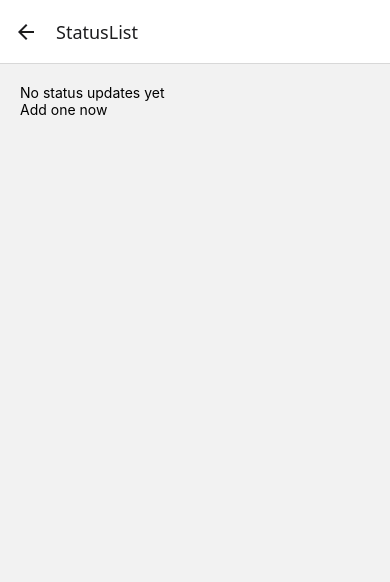
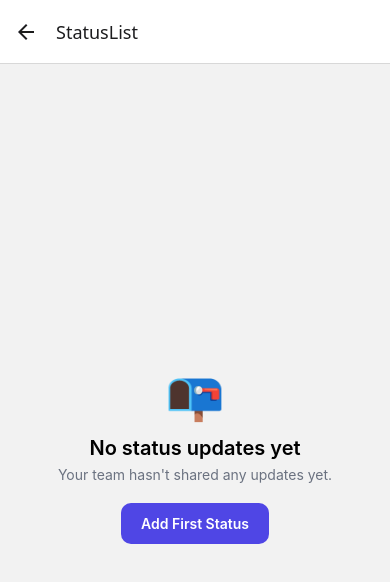
Before and after one commit to AnvetaDigital/TeamPlus, a React Native app in the folder TeamPlus/: screen /StatusList in a window 390 px wide. Shown: the top 582 px of the page. Built offline with nearby package versions, Linux system fonts and the light colour scheme.

Commit message:
[feat]: add refresh control, fab icon and apply styles to StatusList screen

```diff
--- a/TeamPlus/src/screens/StatusList/StatusListScreen.tsx
+++ b/TeamPlus/src/screens/StatusList/StatusListScreen.tsx
@@ -3,43 +3,73 @@ import { useStatus } from "../../context/StatusContext";
 import { useNavigation } from "@react-navigation/native";
 import { NativeStackNavigationProp } from "@react-navigation/native-stack";
 import { RootStackParamList } from "../../../App";
+import { styles } from "./styles";
+import { useState } from "react";
+import { RefreshControl } from "react-native";
 
-type NavProp = NativeStackNavigationProp<
-  RootStackParamList,
-  "StatusList"
->;
 export default function StatusListScreen() {
-  const { statuses } = useStatus();
-  const navigation = useNavigation<
-  NativeStackNavigationProp<RootStackParamList>
->();
+  const { statuses, reloadStatuses } = useStatus();
+  const [refreshing, setRefreshing] = useState(false);
+  const navigation =
+    useNavigation<NativeStackNavigationProp<RootStackParamList>>();
+
+  const onRefresh = async () => {
+    setRefreshing(true);
+    await reloadStatuses();
+    setTimeout(() => setRefreshing(false), 600);
+  };
 
   if (statuses.length === 0) {
     return (
-      <View style={{ padding: 20 }}>
-        <Text>No status updates yet</Text>
-        <Pressable onPress={()=>navigation.navigate("AddStatus")}>
-          <Text>Add one now</Text>
+      <View style={styles.emptyContainer}>
+        <Text style={styles.emptyIcon}>📭</Text>
+        <Text style={styles.emptyTitle}>No status updates yet</Text>
+        <Text style={styles.emptyText}>
+          Your team hasn't shared any updates yet.
+        </Text>
+        <Pressable
+          style={styles.emptyButton}
+          onPress={() => navigation.navigate("AddStatus")}
+        >
+          <Text style={styles.emptyButtonText}>Add First Status</Text>
         </Pressable>
       </View>
     );
   }
 
   return (
+    <View style={styles.container}>
       <FlatList
         data={statuses}
         keyExtractor={(item) => item.id}
+        refreshControl={
+          <RefreshControl refreshing={refreshing} onRefresh={onRefresh} />
+        }
+        showsVerticalScrollIndicator={false}
+        contentContainerStyle={{ paddingBottom: 100 }}
         renderItem={({ item }) => (
           <Pressable
-        onPress={()=>
-          navigation.navigate("StatusDetail", {id: item.id})
-        }
-        style={{padding: 16, borderBottomWidth: 1}}
+            style={styles.card}
+            onPress={()=>navigation.navigate("StatusDetail", { id: item.id })}
           >
-          <Text>{item.date}</Text>
-          <Text numberOfLines={1}>{item.today}</Text>
+            <View style={styles.cardHeader}>
+              <Text style={styles.date}>📅 {item.date}</Text>
+              <Text style={styles.arrow}>›</Text>
+            </View>
+
+            <Text style={styles.preview} numberOfLines={2}>
+              {item.today}
+            </Text>
           </Pressable>
         )}
-    ></FlatList>
+      />
+
+      <Pressable
+        style={styles.fab}
+        onPress={() => navigation.navigate("AddStatus")}
+      >
+        <Text style={styles.fabIcon}>＋</Text>
+      </Pressable>
+    </View>
   );
 }
--- /dev/null
+++ b/TeamPlus/src/screens/StatusList/styles.ts
@@ -0,0 +1,99 @@
+import { StyleSheet } from "react-native";
+
+export const styles = StyleSheet.create({
+  container: {
+    flex: 1,
+    backgroundColor: "#F9FAFB",
+    paddingHorizontal: 16,
+    paddingTop: 12,
+  },
+  emptyContainer: {
+    flex: 1,
+    alignItems: "center",
+    justifyContent: "center",
+    padding: 24,
+  },
+  emptyIcon: {
+    fontSize: 48,
+    marginBottom: 12,
+  },
+  emptyTitle: {
+    fontSize: 20,
+    fontWeight: "600",
+    marginBottom: 6,
+  },
+  emptyText: {
+    fontSize: 14,
+    color: "#6B7280",
+    textAlign: "center",
+    marginBottom: 20,
+  },
+  emptyButton: {
+    backgroundColor: "#4F46E5",
+    paddingHorizontal: 20,
+    paddingVertical: 12,
+    borderRadius: 10,
+  },
+  emptyButtonText: {
+    color: "#fff",
+    fontWeight: "600",
+  },
+
+  // List item styles
+  card: {
+    backgroundColor: "#FFFFFF",
+    borderRadius: 14,
+    padding: 16,
+    marginBottom: 12,
+    elevation: 2,
+    shadowColor: "#000",
+    shadowOpacity: 0.08,
+    shadowRadius: 6,
+    },
+    cardHeader: {
+    flexDirection: "row",
+    justifyContent: "space-between",
+    alignItems: "center",
+    marginBottom: 8,
+  },
+  date: {
+    fontSize: 13,
+    color: "#6B7280",
+  },
+  text: {
+    fontSize: 16,
+    fontWeight: "500",
+  },
+  arrow: {
+    fontSize: 22,
+    color: "#9CA3AF",
+  },
+  preview: {
+    fontSize: 16,
+    color: "#111827",
+    lineHeight: 22,
+  },
+
+  fab: {
+  position: "absolute",
+  bottom: 24,
+  right: 24,
+  width: 56,
+  height: 56,
+  borderRadius: 28,
+  backgroundColor: "#2563EB",
+  justifyContent: "center",
+  alignItems: "center",
+  elevation: 6,
+  shadowColor: "#000",
+  shadowOpacity: 0.25,
+  shadowRadius: 6,
+},
+
+fabIcon: {
+  color: "#FFFFFF",
+  fontSize: 32,
+  lineHeight: 36,
+  fontWeight: "600",
+},
+});
```
Lines whose indentation alone changed are shown as unchanged.
